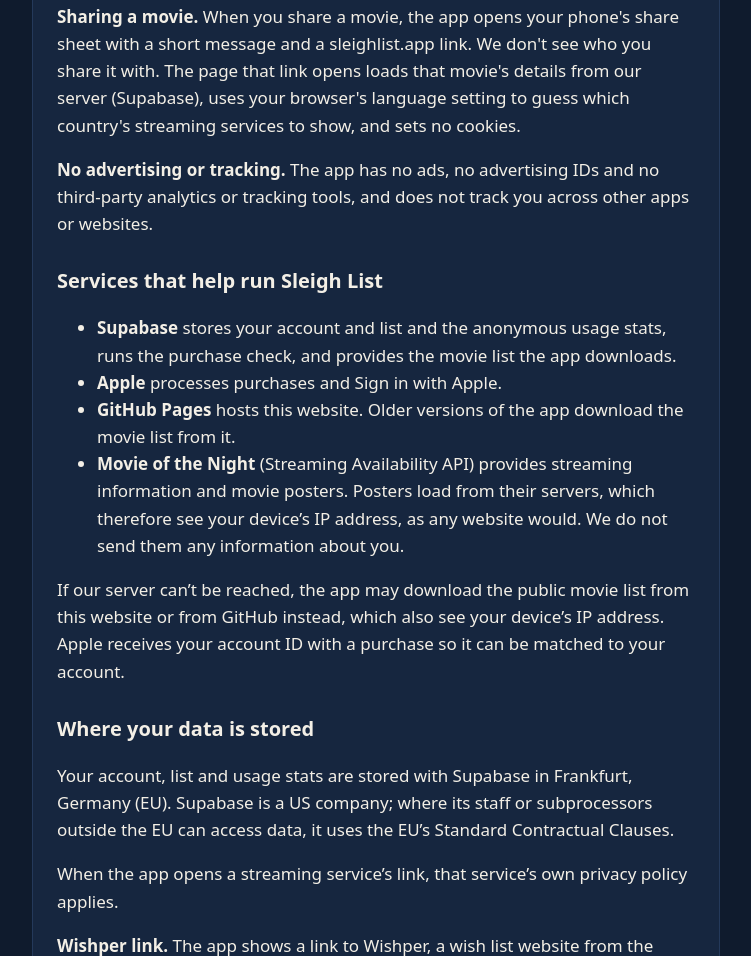
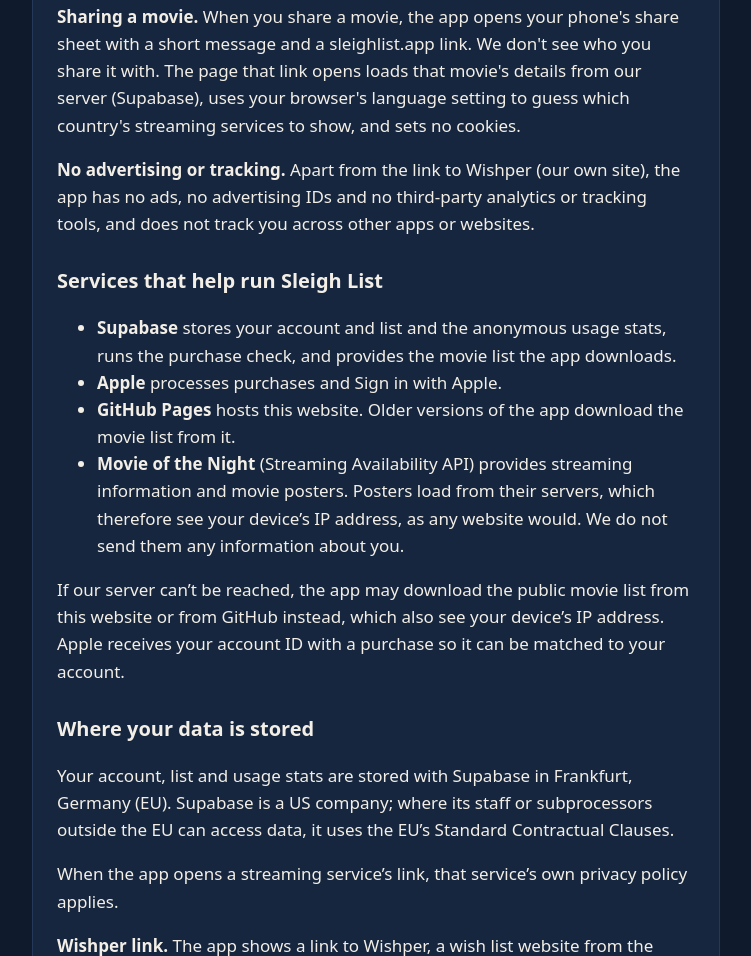
Before and after one commit to allysoneclark/sleighlist-site, a plain HTML site: page privacy/index.html in a window 1280 px wide. Shown: the part 1632-2588 px from the top of the page, without its empty margins (264-1015 px from the left). Drawn offline with Linux system fonts and the light colour scheme.

Commit message:
Privacy policy: no ads apart from our own Wishper link
Co-Authored-By: Claude Opus 5.5 <noreply@anthropic.com>
Claude-Session: https://claude.ai/code/session_01VbTkLfoaxjwqkcxbrrhYAZ

```diff
--- a/privacy/index.html
+++ b/privacy/index.html
@@ -25,7 +25,7 @@
 <p><strong>On your phone only.</strong> Your country setting and the streaming services you pick in filters are stored on your device and are not sent to us.</p>
 <p><strong>Anonymous usage stats.</strong> To see whether Sleigh List is working, the app counts a few events: first opening the app, opening it again (and how many days after installing), viewing the season pass screen, reaching the free limit, tapping buy, completing a purchase, starting the free trial, and tapping the Wishper link. These are sent to our own database with a random install ID that is not linked to your account, your Apple ID, your list or any advertising ID. We use them only as totals. You can turn this off at any time in Settings → Share anonymous usage stats. Turning it off stops new stats from being sent. Stats already sent can’t be traced back to you, so they can’t be picked out and deleted; they are deleted automatically after 2 years.</p>
 <p><strong>Sharing a movie.</strong> When you share a movie, the app opens your phone's share sheet with a short message and a sleighlist.app link. We don't see who you share it with. The page that link opens loads that movie's details from our server (Supabase), uses your browser's language setting to guess which country's streaming services to show, and sets no cookies.</p>
-<p><strong>No advertising or tracking.</strong> The app has no ads, no advertising IDs and no third-party analytics or tracking tools, and does not track you across other apps or websites.</p>
+<p><strong>No advertising or tracking.</strong> Apart from the link to Wishper (our own site), the app has no ads, no advertising IDs and no third-party analytics or tracking tools, and does not track you across other apps or websites.</p>
 
 <h2>Services that help run Sleigh List</h2>
 <ul>
```
